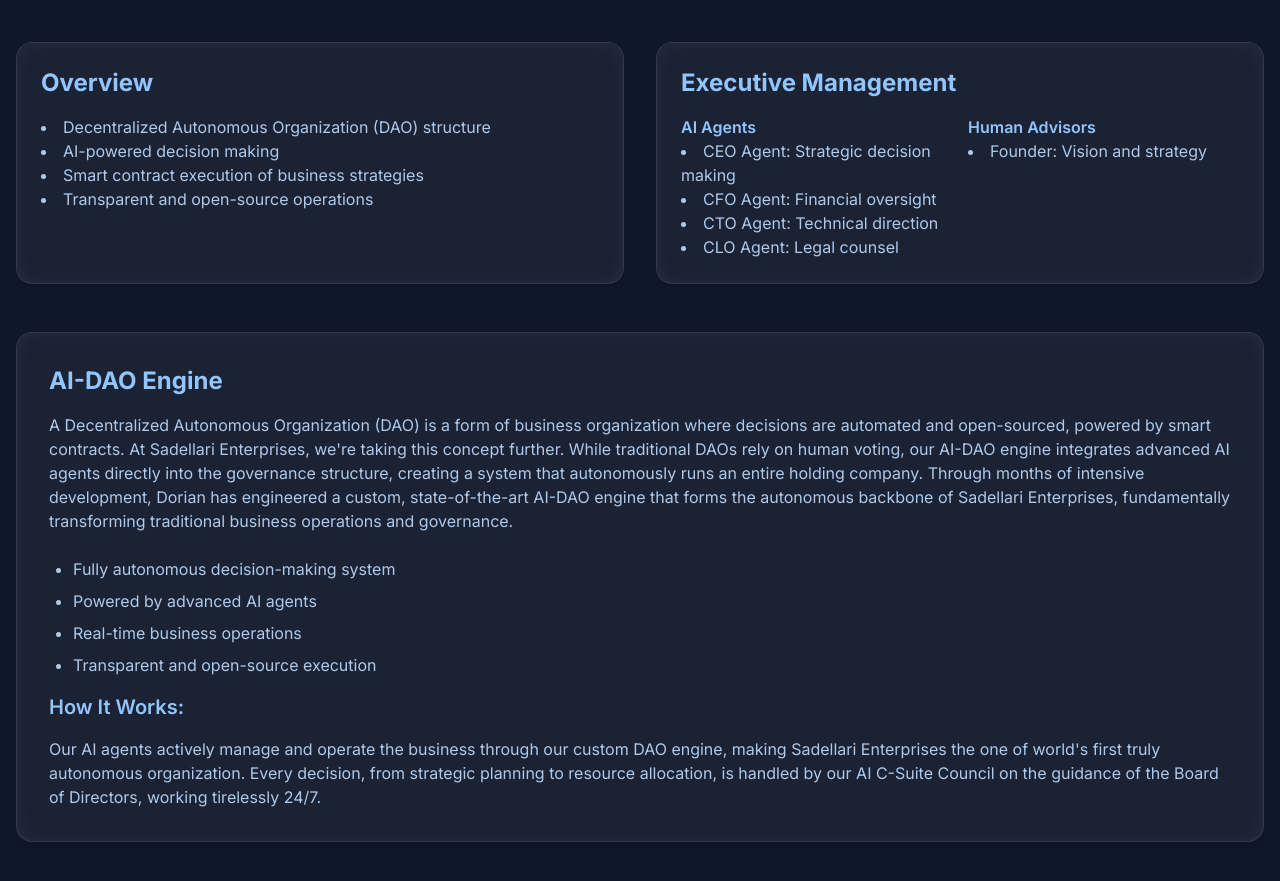
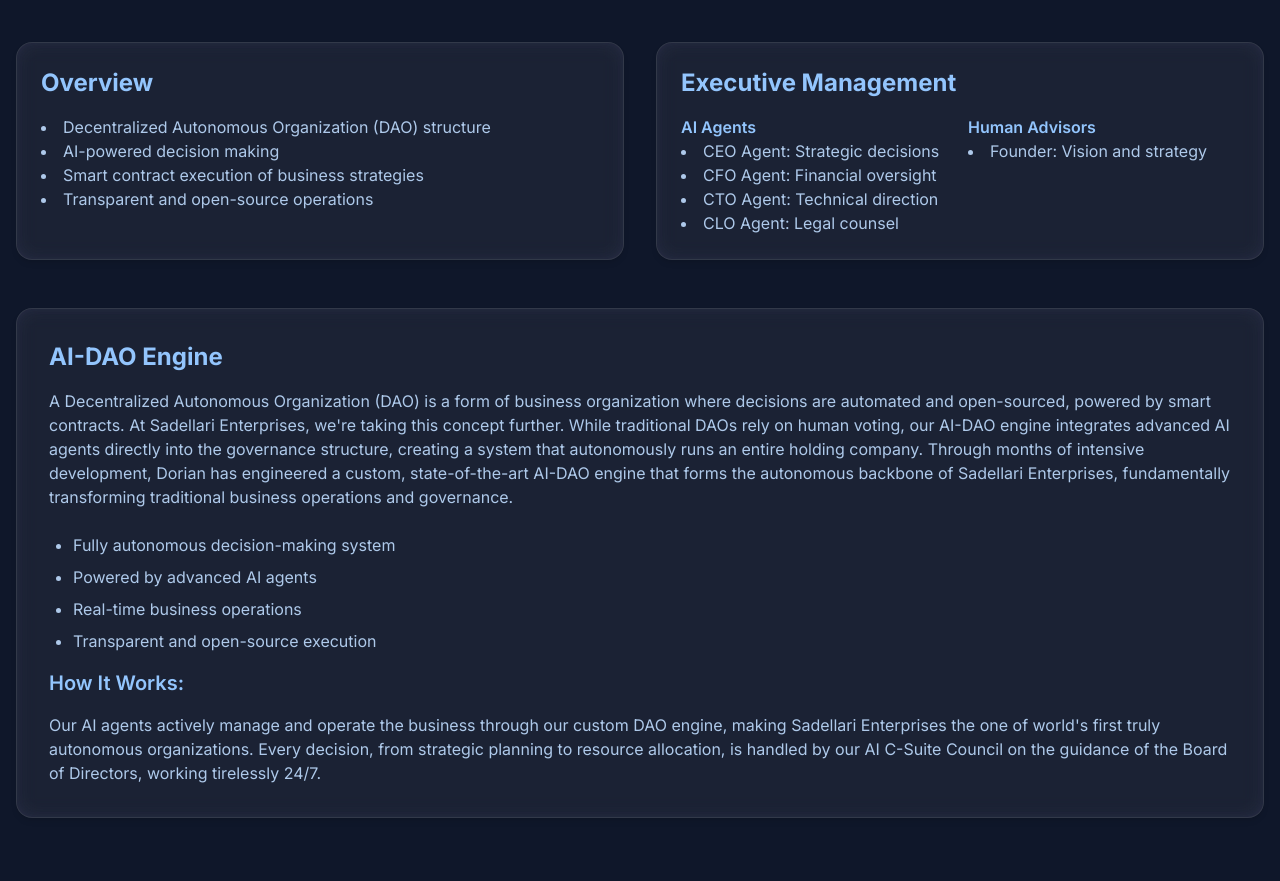
Before and after one commit to tony-42069/sadellari-website, a Next.js app: page / in a window 1280 px wide. Shown: the part 3400-4281 px from the top of the page. Built offline with nearby package versions, Linux system fonts and the light colour scheme.

Commit message:
Updated site components - Enhanced landing, governance and timeline sections

```diff
--- a/src/components/GovernanceSection.tsx
+++ b/src/components/GovernanceSection.tsx
@@ -28,7 +28,7 @@ const GovernanceSection = () => {
               <div>
                 <h4 className="font-semibold text-blue-300">AI Agents</h4>
                 <ul className="list-disc list-inside text-blue-200/90">
-                  <li>CEO Agent: Strategic decision making</li>
+                  <li>CEO Agent: Strategic decisions </li>
                   <li>CFO Agent: Financial oversight</li>
                   <li>CTO Agent: Technical direction</li>
                   <li>CLO Agent: Legal counsel</li>
@@ -60,7 +60,7 @@ const GovernanceSection = () => {
               </ul>
               <h4 className="text-xl font-semibold text-blue-300">How It Works:</h4>
               <p>
-                Our AI agents actively manage and operate the business through our custom DAO engine, making Sadellari Enterprises the one of world's first truly autonomous organization. Every decision, from strategic planning to resource allocation, is handled by our AI C-Suite Council on the guidance of the Board of Directors, working tirelessly 24/7.
+                Our AI agents actively manage and operate the business through our custom DAO engine, making Sadellari Enterprises the one of world's first truly autonomous organizations. Every decision, from strategic planning to resource allocation, is handled by our AI C-Suite Council on the guidance of the Board of Directors, working tirelessly 24/7.
               </p>
             </div>
           </div>
```
